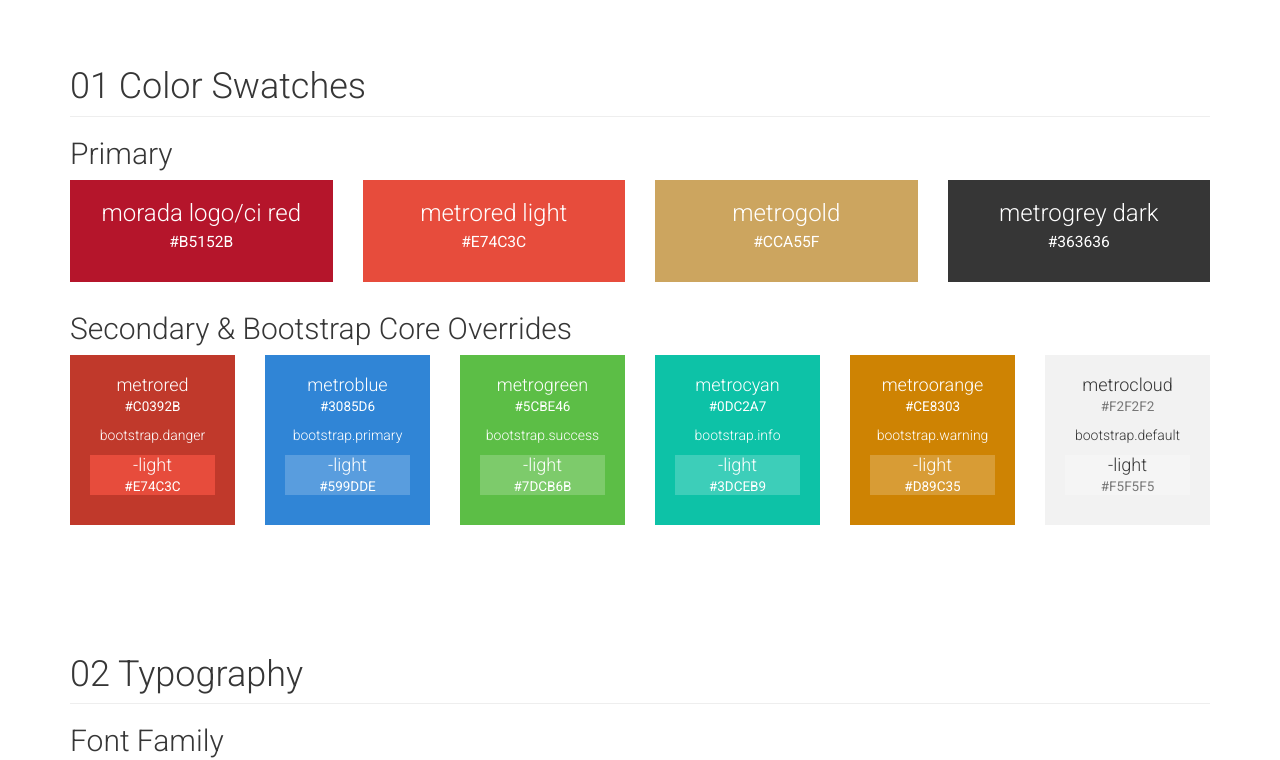
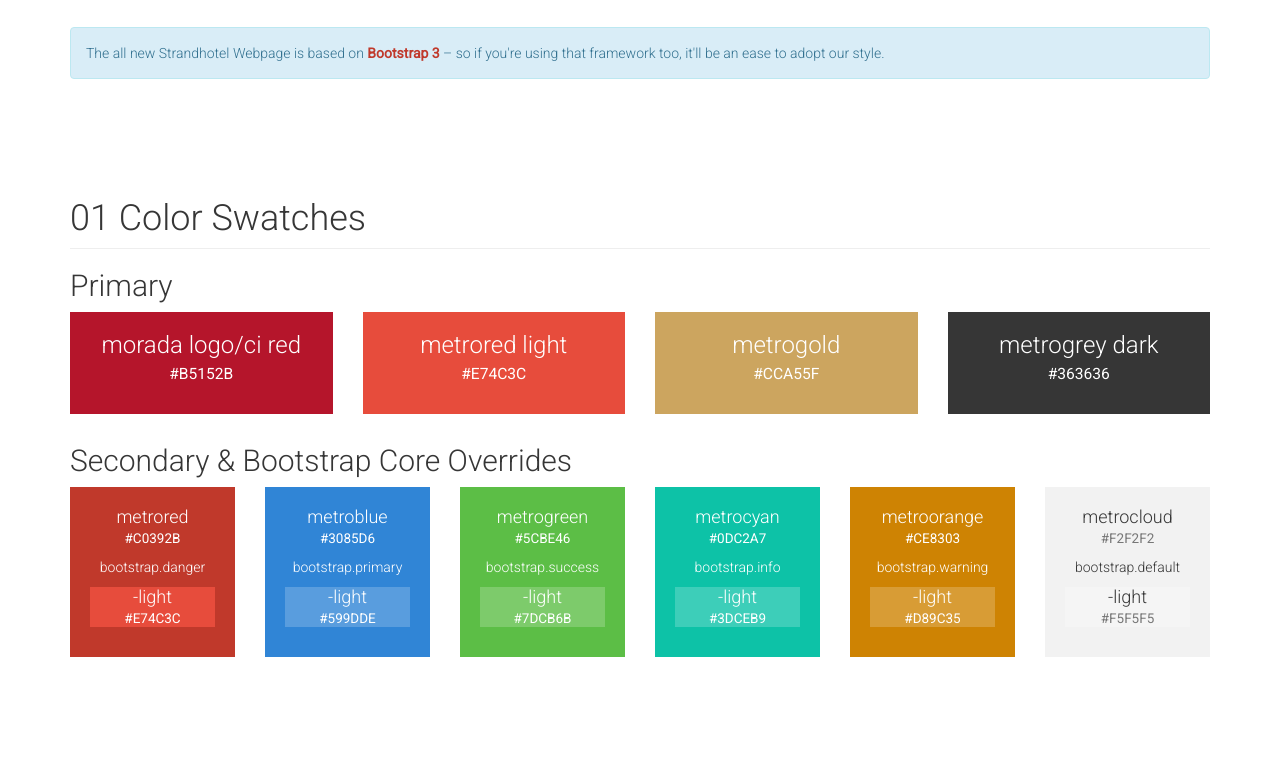
Before and after one commit to Duckstein/morada-strandhotel-styleguide, a plain HTML site: page source/index.html in a window 1280 px wide. Shown: the part 53-813 px from the top of the page. Drawn offline with nearby package versions, Linux system fonts and the light colour scheme.

Commit message:
header hint
added bootstrap hint

```diff
--- a/source/index.html
+++ b/source/index.html
@@ -52,6 +52,20 @@
     </div>
 </nav>
 <!-- /navbar -->
+
+<!-- intro -->
+<section id="welcome">
+	<div class="container">
+    	<div class="row">
+        	<div class="col-md-12">
+            	<div class="alert alert-info" role="alert">
+					The all new Strandhotel Webpage is based on <b><a href="http://getbootstrap.com/" target="_blank">Bootstrap 3</a></b> &ndash; so if you're using that framework too, it'll be an ease to adopt our style.
+				</div>
+            </div>
+        </div>
+    </div>
+</section>
+<!-- /intro -->
 
 <!-- color swatches -->
 <a name="color"></a>
```
